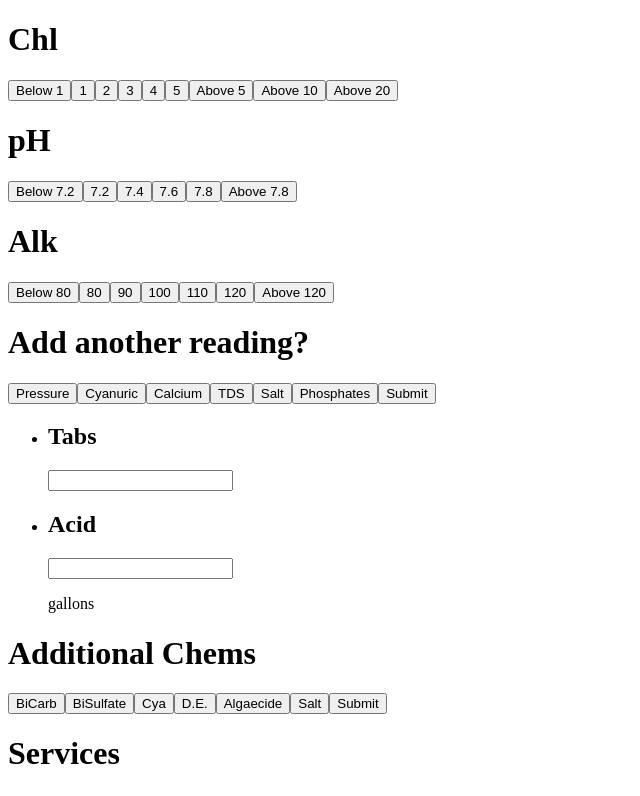
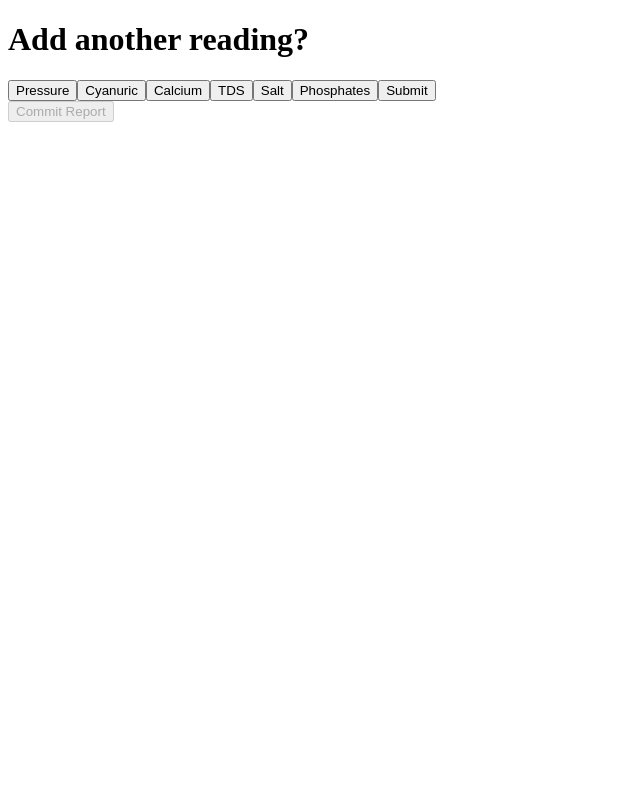
Before and after one commit to robertmills1985/pool-service, a React (Create React App) app: page /serviceform/chemreadings/anythingelse in a window 1280 px wide. Shown: the top 796 px of the page, without its empty margins (0-640 px from the left). Built offline with nearby package versions, Linux system fonts and the light colour scheme; the HTML template or start-up script is replaced by a standard one.

Commit message:
added routing for chem test results to be recorded by the user.more needs to be done in the additional chems routing

```diff
--- a/src/ServiceReport/ServiceReport.js
+++ b/src/ServiceReport/ServiceReport.js
@@ -4,10 +4,11 @@ import Services from './components/Services';
 import Additional from './components/Addtional';
 import ChemsAdded from './components/ChemsAdded';
 
+import { BrowserRouter, Route } from 'react-router-dom';
+
 var chlReadings = [ 'Below 1', '1', '2', '3', '4', '5', 'Above 5', 'Above 10', 'Above 20' ];
-var pHReadings = [ 'Below 7.2', '7.2', '7.4', '7.6', '7.8', 'Above 7.8'];
-var alkReadings = [ 'Below 80', '80', '90', '100', '110', '120', 'Above 120'];
-
+var pHReadings = [ 'Below 7.2', '7.2', '7.4', '7.6', '7.8', 'Above 7.8' ];
+var alkReadings = [ 'Below 80', '80', '90', '100', '110', '120', 'Above 120' ];
 
 class ServiceReport extends Component {
 	constructor() {
@@ -45,7 +46,9 @@ class ServiceReport extends Component {
 	render() {
 		return (
 			<div>
-				<ChemReadings
+				<BrowserRouter>
+					<div>
+						<Route
 							b1={() => this.b1()}
 							chl1={() => this.chl1()}
 							chl1={() => this.chl1()}
@@ -56,11 +59,13 @@ class ServiceReport extends Component {
 							a5={() => this.a5()}
 							a10={() => this.a10()}
 							a20={() => this.a20()}
+							path="/serviceform/chemreadings"
+							component={ChemReadings}
 						/>
-                <ChemsAdded />
-				<Services />
-				<Additional />
-                <button>Commit Report</button>
+
+					</div>
+				</BrowserRouter>
+				<button disabled>Commit Report</button>
 			</div>
 		);
 	}
--- a/src/ServiceReport/components/ChemReadings.js
+++ b/src/ServiceReport/components/ChemReadings.js
@@ -1,8 +1,6 @@
 import React from 'react';
-
-const ChemReadings = (props) => (
-	<div>
-		{' '}
+import {BrowserRouter, Route} from 'react-router-dom'
+const chlReading = (props) => (
 	<div id="chl">
 		<h1>Chl</h1>
 		<button onClick={props.b1}>Below 1</button>
@@ -15,6 +13,9 @@ const ChemReadings = (props) => (
 		<button onClick={props.a10}>Above 10</button>
 		<button onClick={props.a20}>Above 20</button>
 	</div>
+);
+
+const pHReading = (props) => (
 	<div id="pH">
 		<h1>pH</h1>
 		<button>Below 7.2</button>
@@ -24,6 +25,9 @@ const ChemReadings = (props) => (
 		<button>7.8</button>
 		<button>Above 7.8</button>
 	</div>
+);
+
+const alkReading = (props) => (
 	<div id="alk">
 		<h1>Alk</h1>
 		<button>Below 80</button>
@@ -34,6 +38,9 @@ const ChemReadings = (props) => (
 		<button>120</button>
 		<button>Above 120</button>
 	</div>
+);
+
+const AdditionalReadings = (props) => (
 	<div id="add">
 		<h1>Add another reading?</h1>
 		<button>Pressure</button>
@@ -43,8 +50,18 @@ const ChemReadings = (props) => (
 		<button>Salt</button>
 		<button>Phosphates</button>
 		<button>Submit</button>
-
 	</div>
+);
+const ChemReadings = (props) => (
+	<div>
+		<BrowserRouter>
+			<div>
+				<Route path="/serviceform/chemreadings/chl" component={chlReading} />
+				<Route path="/serviceform/chemreadings/pH" component={pHReading} />
+				<Route path="/serviceform/chemreadings/alk" component={alkReading} />
+                <Route path='/serviceform/chemreadings/anythingelse' component={AdditionalReadings} />
+			</div>
+		</BrowserRouter>
 	</div>
 );
 
```
Lines whose indentation alone changed are shown as unchanged.
